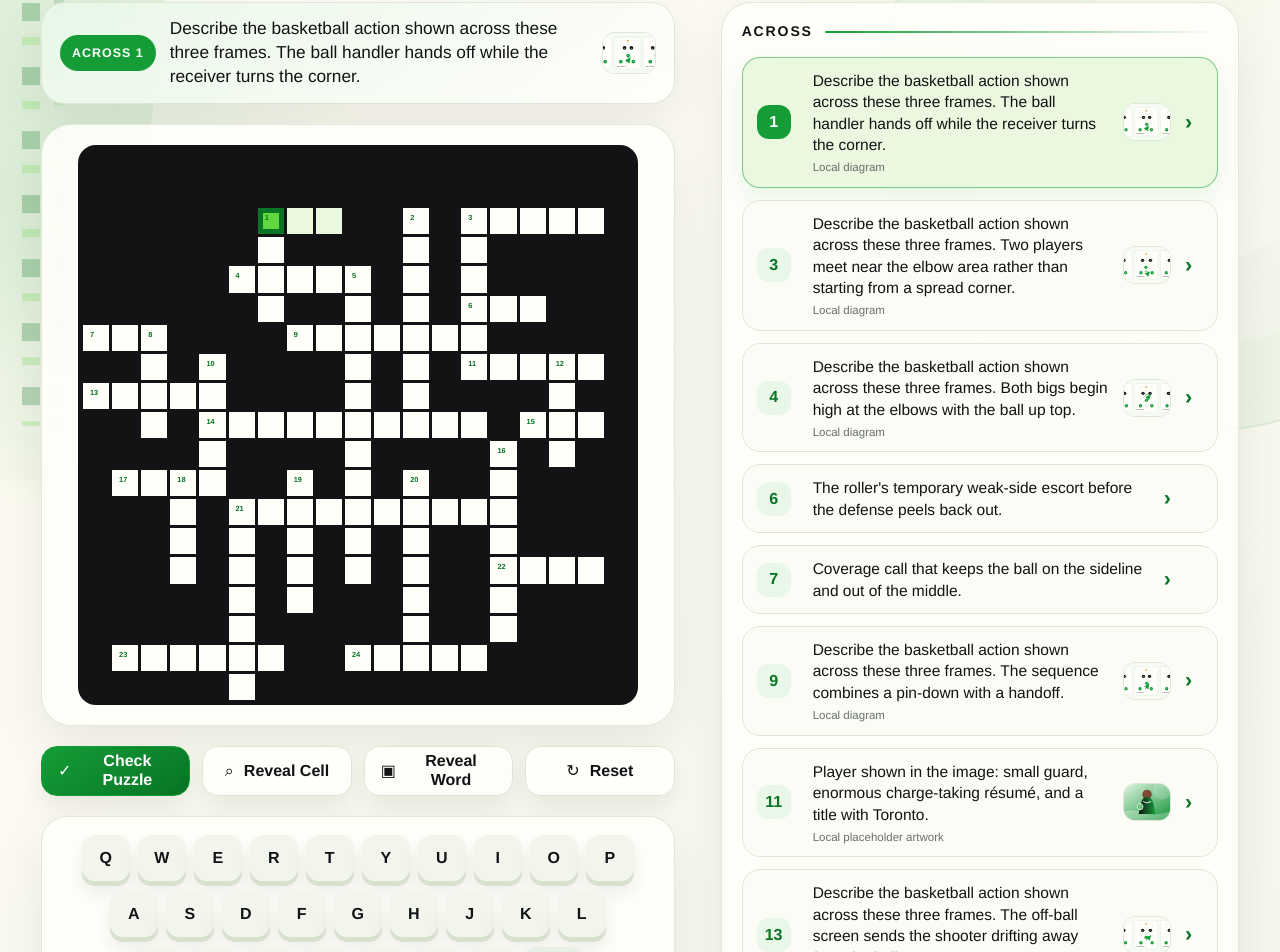
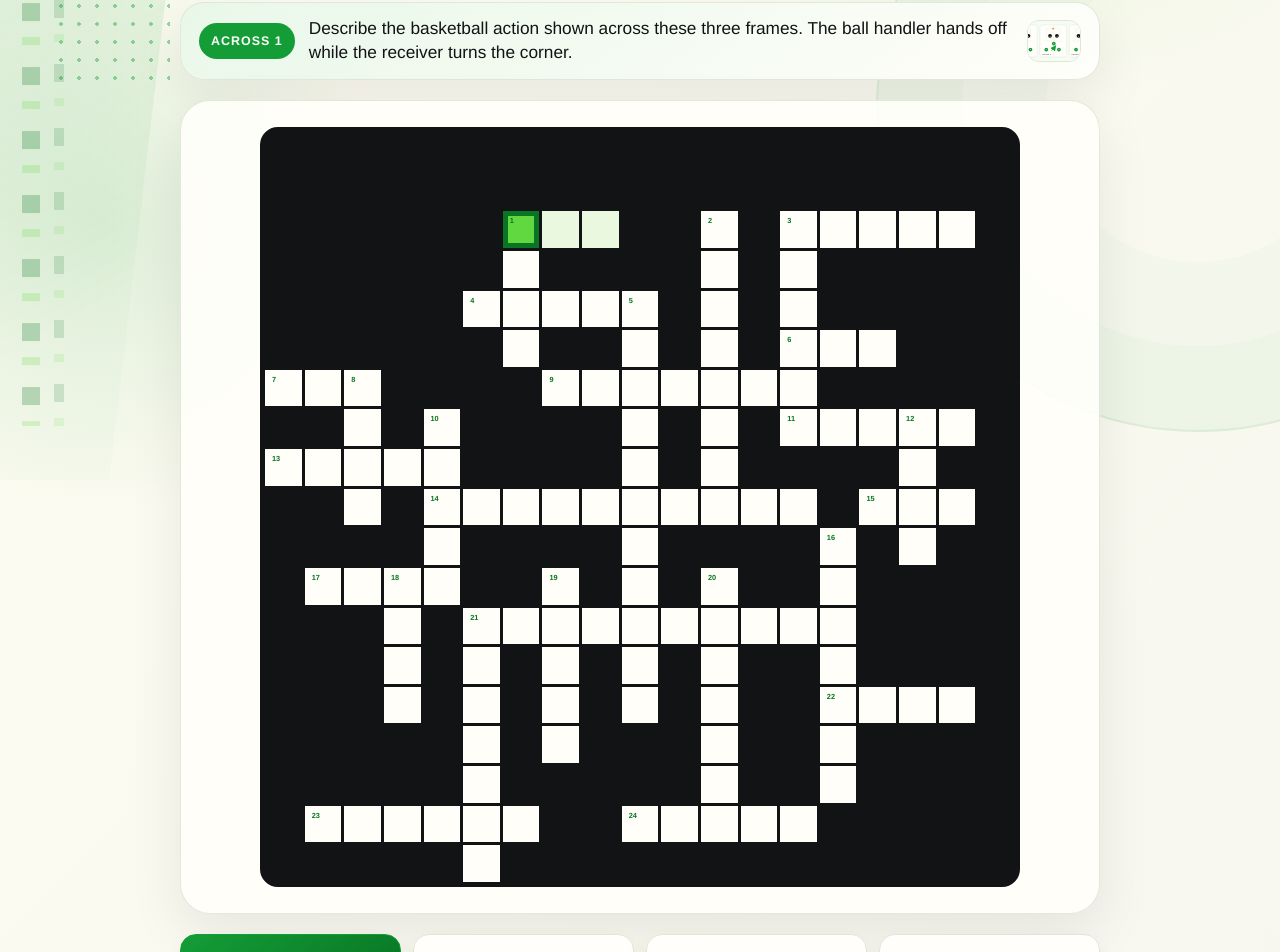
Before and after one commit to CharlieWright2727/crossed, a React (Vite) app: page / in a window 1280 px wide. Shown: the part 320-1272 px from the top of the page. Built offline with nearby package versions, Linux system fonts and the light colour scheme.

Commit message:
Center puzzle layout and move clues below

```diff
--- a/src/App.tsx
+++ b/src/App.tsx
@@ -109,7 +109,7 @@ function App() {
           </div>
           <OnScreenKeyboard onLetter={game.enterLetter} onBackspace={game.backspace} />
         </div>
-        <aside className="side-panel">
+        <section className="below-game">
           <ClueList
             puzzle={puzzle}
             activeClue={game.activeClue}
@@ -118,7 +118,7 @@ function App() {
             onImageOpen={setExpandedImage}
           />
           <ArchiveList puzzles={puzzles} activeDate={puzzle.date} onSelect={setSelectedDate} />
-        </aside>
+        </section>
       </section>
       <PrivacyNote />
       {expandedImage && (
--- a/src/styles.css
+++ b/src/styles.css
@@ -311,16 +311,33 @@ p {
 
 .game-board {
   display: grid;
-  grid-template-columns: minmax(340px, 0.55fr) minmax(320px, 0.45fr);
-  gap: clamp(24px, 3.6vw, 48px);
+  grid-template-columns: 1fr;
+  justify-items: center;
+  gap: clamp(26px, 4vw, 52px);
   align-items: start;
+  width: min(1180px, 100%);
+  margin: 0 auto;
 }
 
 .play-area,
-.side-panel,
+.below-game,
 .clues {
   display: grid;
   gap: 20px;
+}
+
+.play-area {
+  width: min(920px, 100%);
+  justify-items: stretch;
+}
+
+.below-game {
+  width: min(1120px, 100%);
+}
+
+.clues {
+  grid-template-columns: repeat(2, minmax(0, 1fr));
+  align-items: start;
 }
 
 .grid-card,
@@ -400,12 +417,12 @@ p {
   justify-content: center;
   width: 100%;
   max-width: 100%;
-  padding: clamp(12px, 2vw, 20px);
+  padding: clamp(14px, 2.4vw, 26px);
 }
 
 .puzzle-grid {
   display: grid;
-  width: min(100%, 560px);
+  width: min(100%, 760px);
   min-width: min(100%, 320px);
   aspect-ratio: 1;
   contain: layout paint;
@@ -489,6 +506,7 @@ p {
   display: grid;
   grid-template-columns: repeat(4, minmax(0, 1fr));
   gap: 12px;
+  width: 100%;
 }
 
 .toolbar button {
@@ -510,6 +528,7 @@ p {
 .keyboard {
   padding: 18px;
   border-radius: 26px;
+  width: 100%;
 }
 
 .keyboard-row {
@@ -526,8 +545,8 @@ p {
 .keyboard button {
   flex: 1;
   min-width: 0;
-  max-width: 48px;
-  min-height: 46px;
+  max-width: 62px;
+  min-height: 52px;
   padding: 0 8px;
   border: 0;
   border-radius: 13px;
@@ -537,7 +556,7 @@ p {
 }
 
 .keyboard .backspace-key {
-  max-width: 62px;
+  max-width: 78px;
   background: #e8efe4;
   color: var(--accent-dark);
 }
@@ -921,17 +940,17 @@ p {
     display: none;
   }
 
-  .game-board {
-    grid-template-columns: 1fr;
-  }
-
   .grid-card {
     width: 100%;
   }
 
   .puzzle-grid {
-    width: min(100%, 560px);
+    width: min(100%, 680px);
     margin: 0 auto;
+  }
+
+  .clues {
+    grid-template-columns: 1fr;
   }
 
   .game-header {
```
